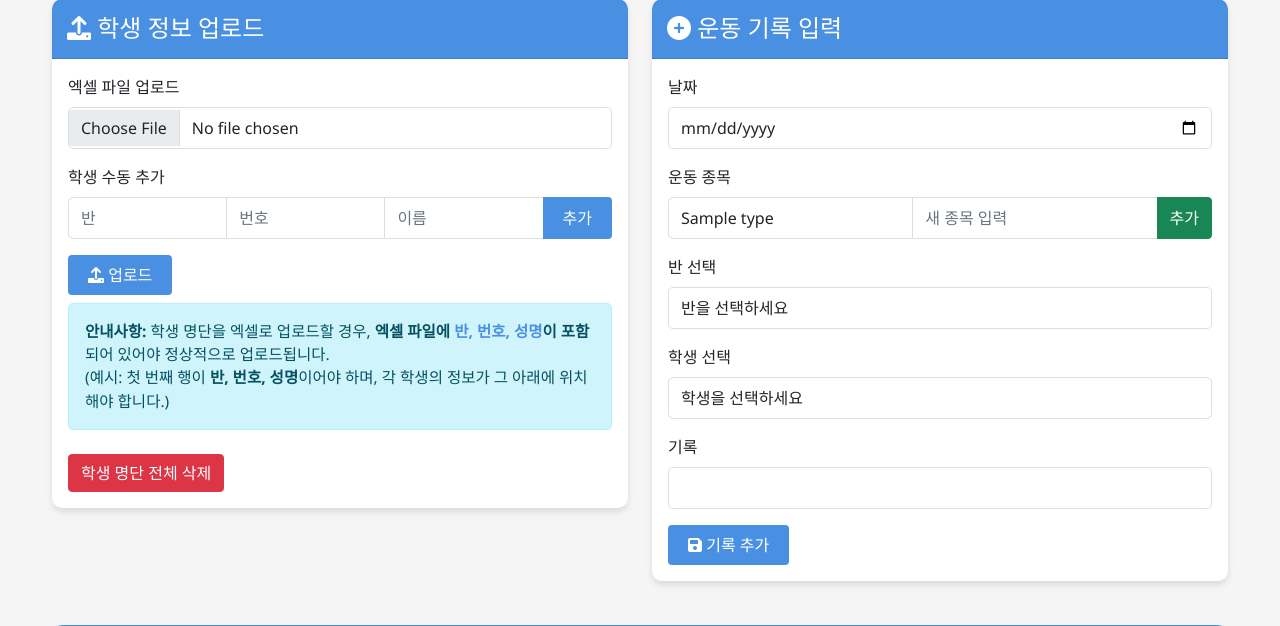
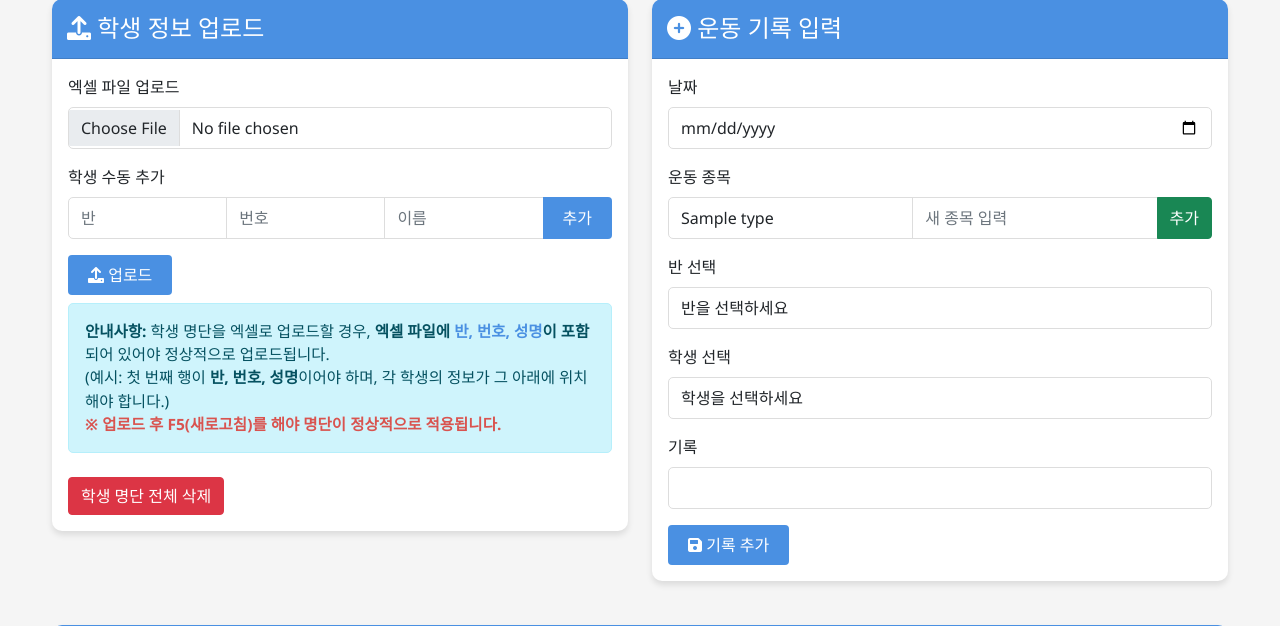
Before and after one commit to RealHoonjang/PErecoder, a Flask app: page / in a window 1280 px wide. Shown: the part 103-729 px from the top of the page. Run offline with Flask 3, Linux system fonts and the light colour scheme; the visitor is signed in with stand-in values (Sample User, id 1); tables that the repository leaves empty hold one stand-in row (values such as "Sample post"); parts of the project's set-up code (start-up, migrations or seed data) failed here and were passed over.

Commit message:
Update index.html

```diff
--- a/templates/index.html
+++ b/templates/index.html
@@ -111,7 +111,8 @@
                         <div id="uploadMessage" class="alert" style="display: none;"></div>
                         <div class="alert alert-info mt-2" style="font-size:0.97rem;">
                             <b>안내사항:</b> 학생 명단을 엑셀로 업로드할 경우, <b>엑셀 파일에 <span style='color:#4a90e2;'>반, 번호, 성명</span>이 포함</b>되어 있어야 정상적으로 업로드됩니다.<br>
-                            (예시: 첫 번째 행이 <b>반, 번호, 성명</b>이어야 하며, 각 학생의 정보가 그 아래에 위치해야 합니다.)
+                            (예시: 첫 번째 행이 <b>반, 번호, 성명</b>이어야 하며, 각 학생의 정보가 그 아래에 위치해야 합니다.)<br>
+                            <span style="color:#d9534f;"><b>※ 업로드 후 F5(새로고침)를 해야 명단이 정상적으로 적용됩니다.</b></span>
                         </div>
                         <button type="button" class="btn btn-danger mt-2" id="deleteAllStudentsBtn">학생 명단 전체 삭제</button>
                     </div>
@@ -199,13 +200,8 @@
             try {
                 const response = await fetch('/get_students');
                 const students = await response.json();
-
-                const studentSelect = document.getElementById('studentSelect');
                 const viewStudentSelect = document.getElementById('viewStudentSelect');
-
-                studentSelect.innerHTML = '<option value="">학생을 선택하세요</option>';
                 viewStudentSelect.innerHTML = '<option value="">학생을 선택하세요</option>';
-
                 students.forEach(student => {
                     const option = `<option value="${student.id}">${student.class_number}반 ${student.student_number}번 ${student.name}</option>`;
                     viewStudentSelect.innerHTML += option;
@@ -216,7 +212,11 @@
         }
 
         // 페이지 로드 시 학생 목록 로드
-        loadStudents();
+        document.addEventListener('DOMContentLoaded', function() {
+            document.getElementById('studentSelect').innerHTML = '<option value="">학생을 선택하세요</option>';
+            loadClasses();
+            loadStudents(); // viewStudentSelect만 채움
+        });
 
         document.getElementById('uploadForm').addEventListener('submit', async (e) => {
             e.preventDefault();
@@ -492,11 +492,6 @@
             loadStudentsByClass(this.value);
         });
 
-        document.addEventListener('DOMContentLoaded', function() {
-            document.getElementById('studentSelect').innerHTML = '<option value="">학생을 선택하세요</option>';
-            loadClasses();
-        });
-
         // 학생 명단 전체 삭제
         const deleteAllBtn = document.getElementById('deleteAllStudentsBtn');
         deleteAllBtn.addEventListener('click', async function() {
```
